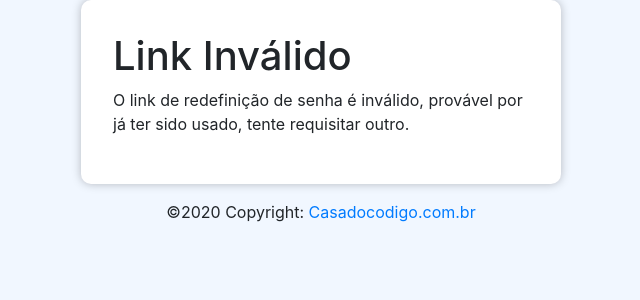
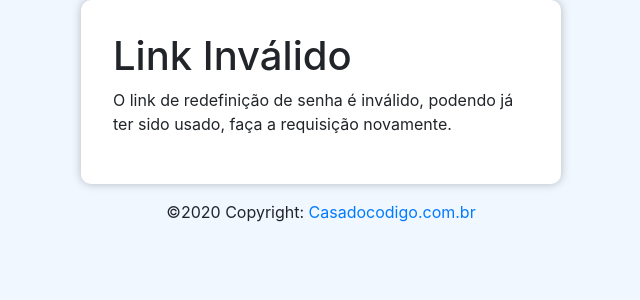
Before and after one commit to BeatrizMariaPessoa/PSI_Comercio_digital, a Django app: page /password_reset/confirm/1/1/ in a window 1280 px wide. Shown: the part 56-356 px from the top of the page, without its empty margins (319-959 px from the left). Run offline with Django 4.2, Linux system fonts and the light colour scheme; some libraries are stand-ins or nearby versions.

Commit message:
Update password_reset_confirm.html

```diff
--- a/refeito/loja/templates/auth/password_reset_confirm.html
+++ b/refeito/loja/templates/auth/password_reset_confirm.html
@@ -17,7 +17,7 @@
       {% else %}
       <section class="section-autenticacao">
         <h1>Link Inválido</h1>
-        <p>O link de redefinição de senha é inválido, provável por já ter sido usado, tente requisitar outro.</p>
+        <p>O link de redefinição de senha é inválido, podendo já ter sido usado, faça a requisição novamente.</p>
       </section>
       {% endif %}
     </section>
```
